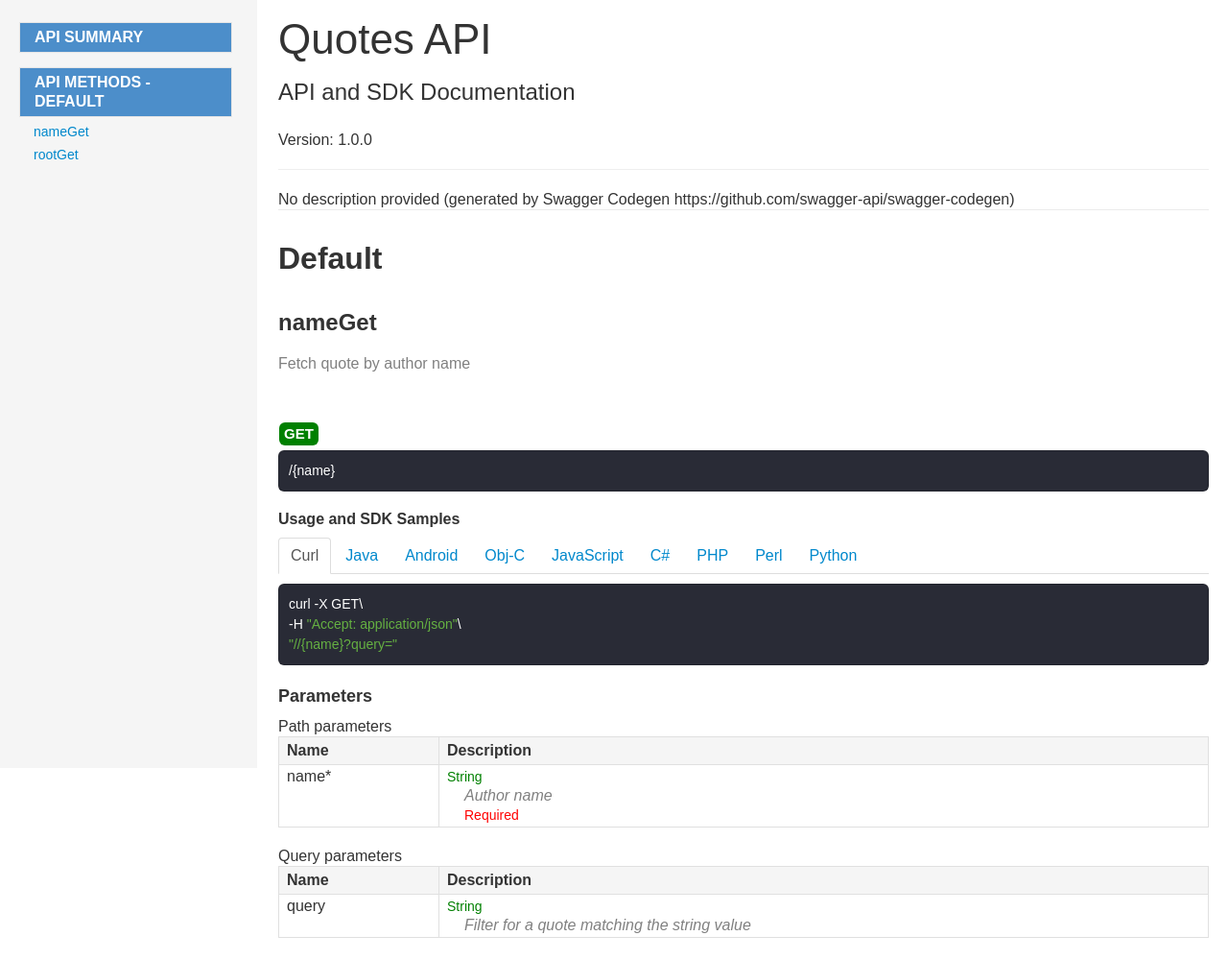
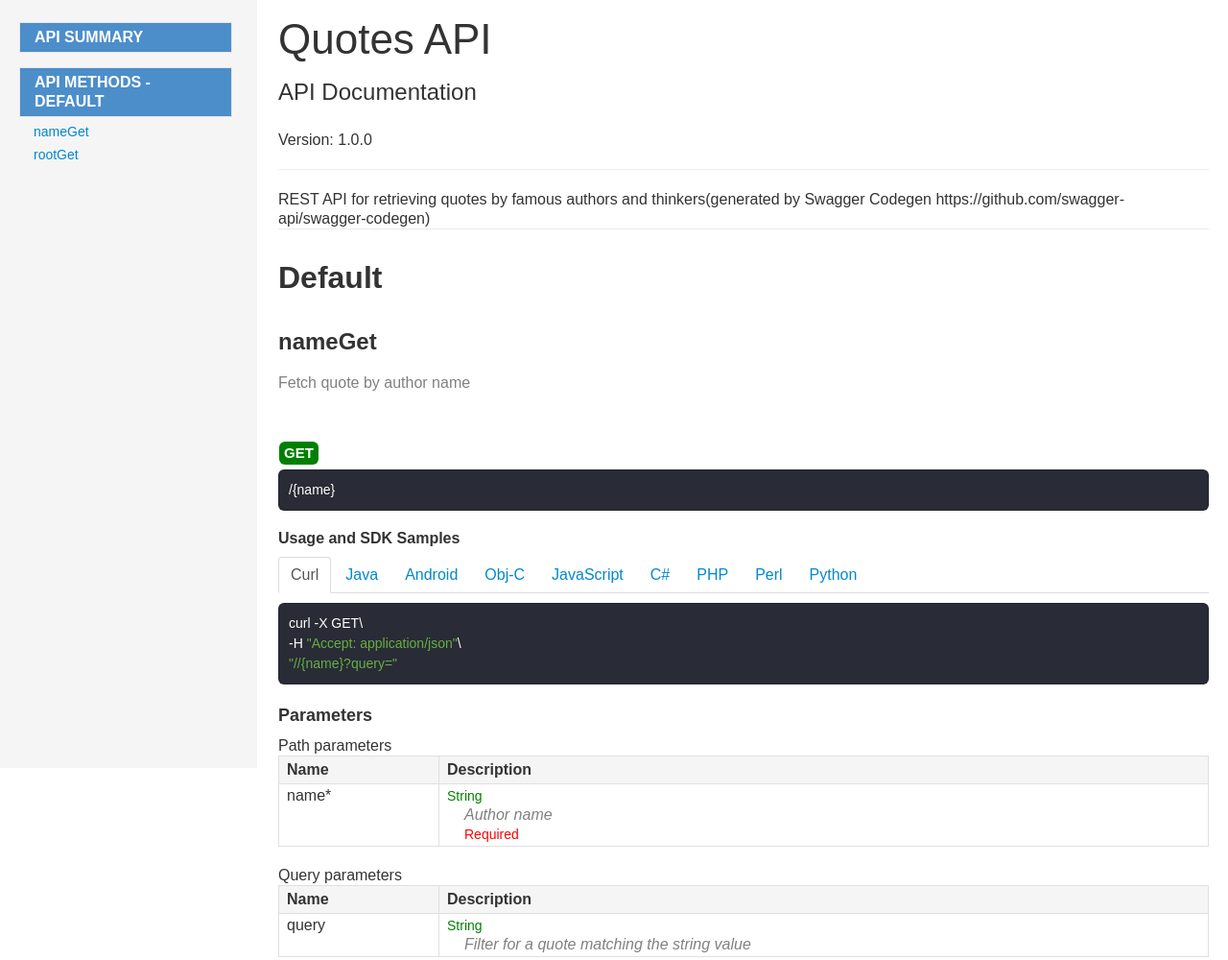
Before and after one commit to adventurist/philquotes, a website: page docs/index.html in a window 1280 px wide. Shown: the top 1000 px of the page at 96% size. Drawn offline with Linux system fonts and the light colour scheme.

Commit message:
description

```diff
--- a/docs/index.html
+++ b/docs/index.html
@@ -743,10 +743,10 @@
         </div>
         <div id="header">
           <div id="api-_">
-            <h2 id="welcome-to-apidoc">API and SDK Documentation</h2>
+            <h2 id="welcome-to-apidoc">API Documentation</h2>
               <div class="app-desc">Version: 1.0.0</div>
             <hr>
-            <div>No description provided (generated by Swagger Codegen https://github.com/swagger-api/swagger-codegen)</div>
+            <div> REST API for retrieving quotes by famous authors and thinkers(generated by Swagger Codegen https://github.com/swagger-api/swagger-codegen)</div>
           </div>
         </div>
         <div id="sections">
```
